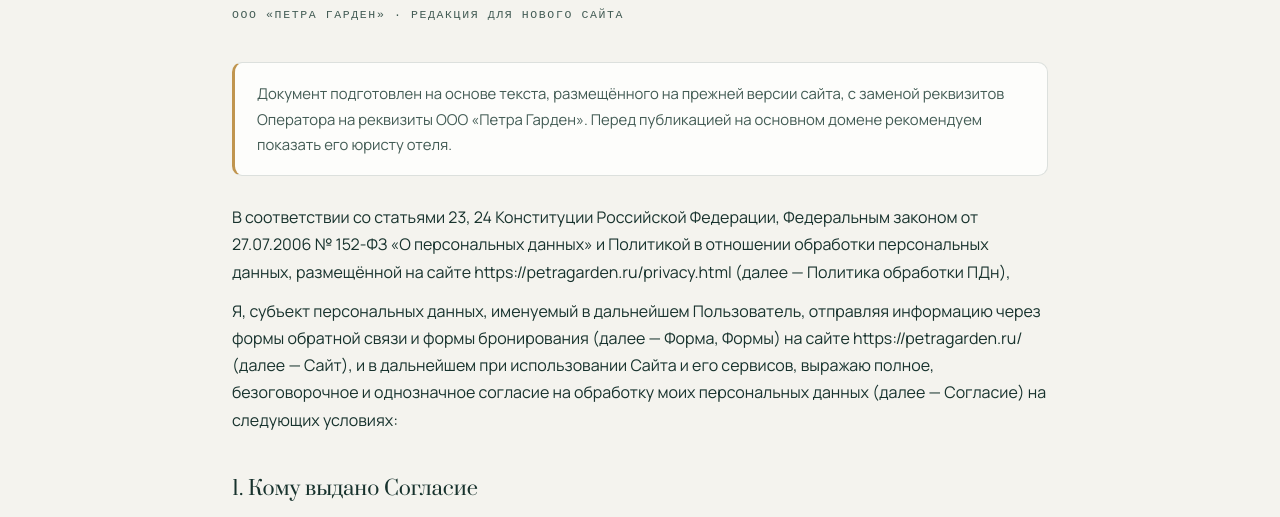
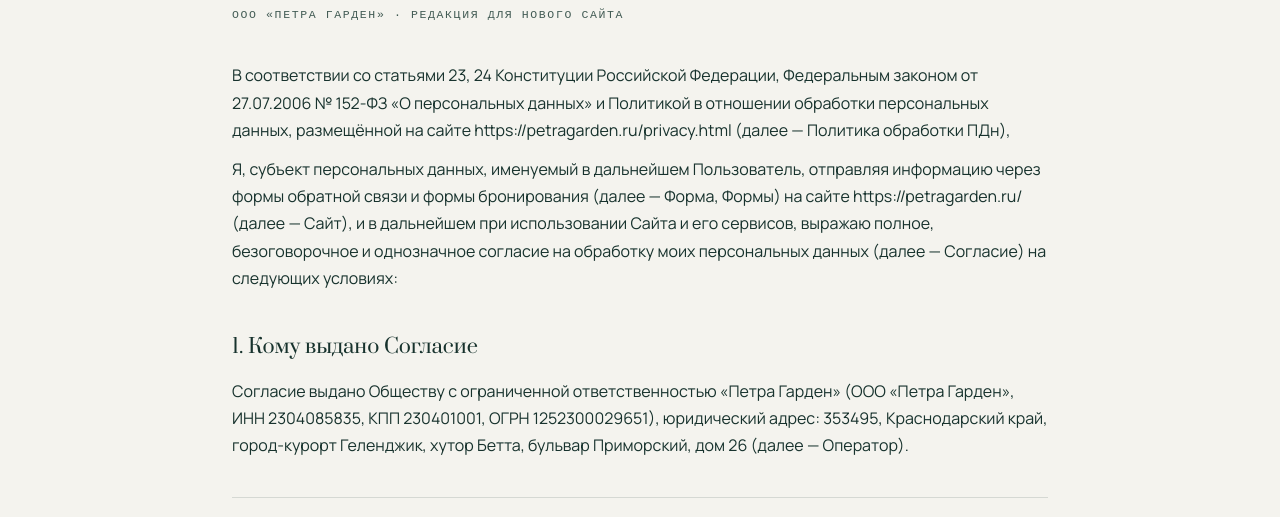
Before and after one commit to nurzhan2/petra-garden, a plain HTML site: page soglasie.html in a window 1280 px wide. Shown: the part 238-755 px from the top of the page. Drawn offline with Linux system fonts and the light colour scheme; a web font is replaced by a local one.

Commit message:
Согласие: убрана служебная пометка, текст утверждён юристом

```diff
--- a/soglasie.html
+++ b/soglasie.html
@@ -55,11 +55,6 @@ footer a{color:rgba(244,243,238,.85)}
   <div class="wrap">
     <h1>Согласие пользователя на обработку персональных данных</h1>
     <div class="updated">ООО «Петра Гарден» · редакция для нового сайта</div>
-    <div class="note">
-      Документ подготовлен на основе текста, размещённого на прежней версии сайта, с заменой реквизитов
-      Оператора на реквизиты ООО «Петра Гарден». Перед публикацией на основном домене рекомендуем
-      показать его юристу отеля.
-    </div>
     <p>В соответствии со статьями 23, 24 Конституции Российской Федерации, Федеральным законом от 27.07.2006 № 152-ФЗ «О персональных данных» и Политикой в отношении обработки персональных данных, размещённой на сайте https://petragarden.ru/privacy.html (далее — Политика обработки ПДн),</p>
     <p>Я, субъект персональных данных, именуемый в дальнейшем Пользователь, отправляя информацию через формы обратной связи и формы бронирования (далее — Форма, Формы) на сайте https://petragarden.ru/ (далее — Сайт), и в дальнейшем при использовании Сайта и его сервисов, выражаю полное, безоговорочное и однозначное согласие на обработку моих персональных данных (далее — Согласие) на следующих условиях:</p>
     <h2>1. Кому выдано Согласие</h2>
```
